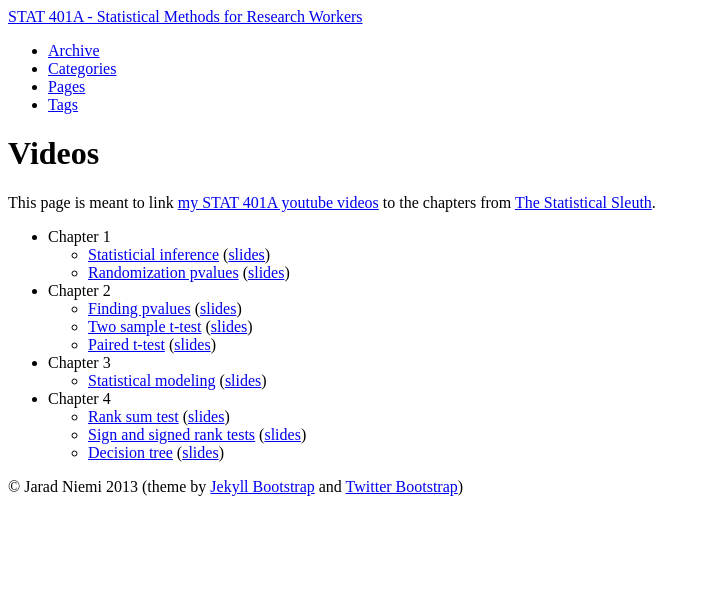
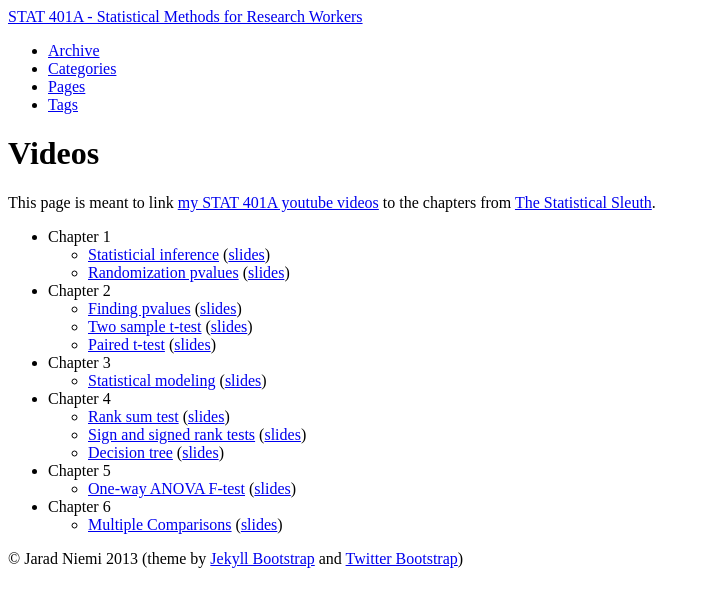
Before and after one commit to jarad/stat401A, a Jekyll site: the page built from videos.md, in a window 1280 px wide. Shown: the top 607 px of the page, without its empty margins (0-710 px from the left). Built offline with Jekyll 4.4.1, drawn with Linux system fonts in a browser that asks for light colours.

Commit message:
added 2 videos

```diff
--- a/videos.md
+++ b/videos.md
@@ -20,3 +20,7 @@ This page is meant to link [my STAT 401A youtube videos](http://www.youtube.com/
   - [Rank sum test](http://www.youtube.com/watch?v=la_M-OJvmI8&feature=youtube_gdata) ([slides]({{BASE_PATH}}/slides/M1-Lec3-RankSumTest.pdf))
   - [Sign and signed rank tests](http://www.youtube.com/watch?v=9MoeQlFFIqU&feature=youtube_gdata) ([slides]({{BASE_PATH}}/slides/M1-Lec4-SignedRankTest.pdf))
   - [Decision tree](http://www.youtube.com/watch?v=Z68V2N5G1us&feature=youtube_gdata) ([slides]({{BASE_PATH}}/slides/decisionTree.pdf))
+- Chapter 5
+  - [One-way ANOVA F-test](http://www.youtube.com/watch?v=SbFeXtg4b6A&feature=youtube_gdata) ([slides]({{BASE_PATH}}/slides/M2-Lec1-OnewayAnova.pdf))
+- Chapter 6
+  - [Multiple Comparisons](http://www.youtube.com/watch?v=ZTCAzMsTCIs&feature=youtube_gdata) ([slides]({{BASE_PATH}}/slides/M2-Lec2-MultipleComparisons.pdf))
```
Also changed, not shown: 2 other files.
